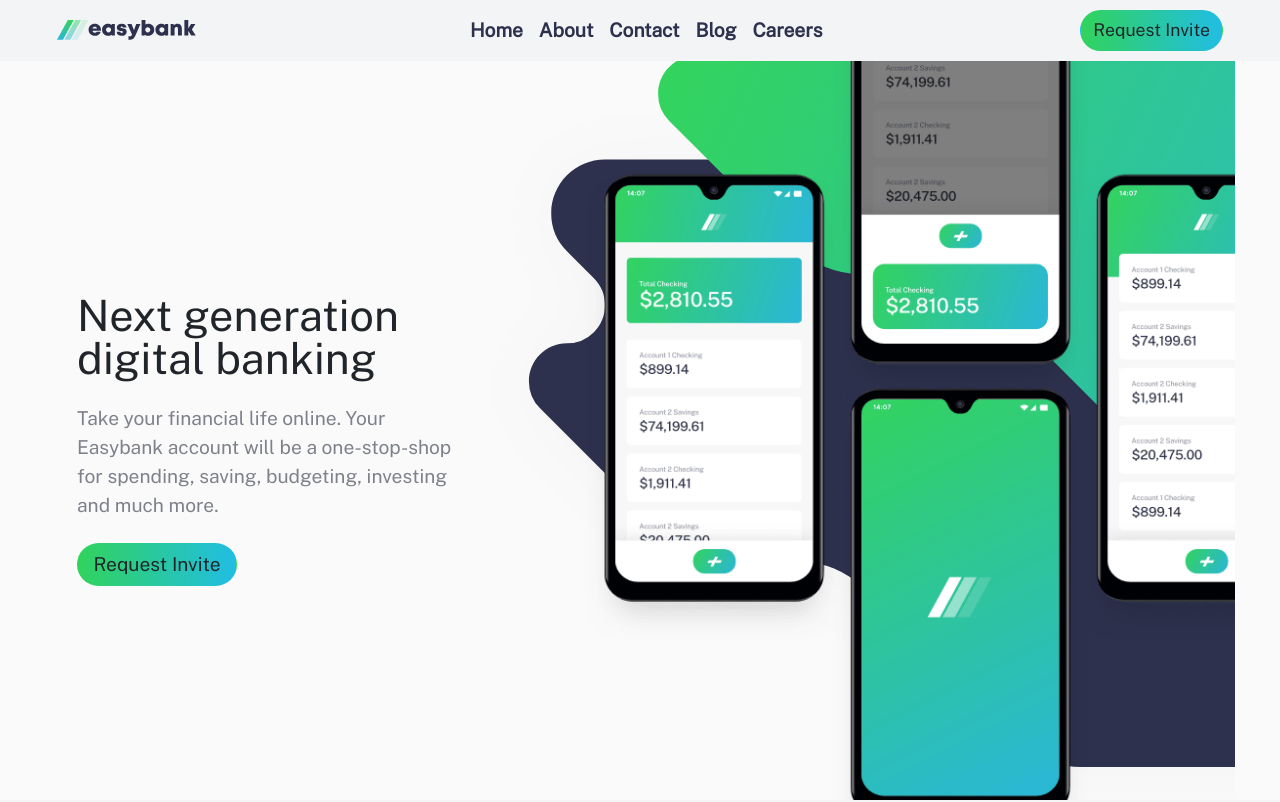
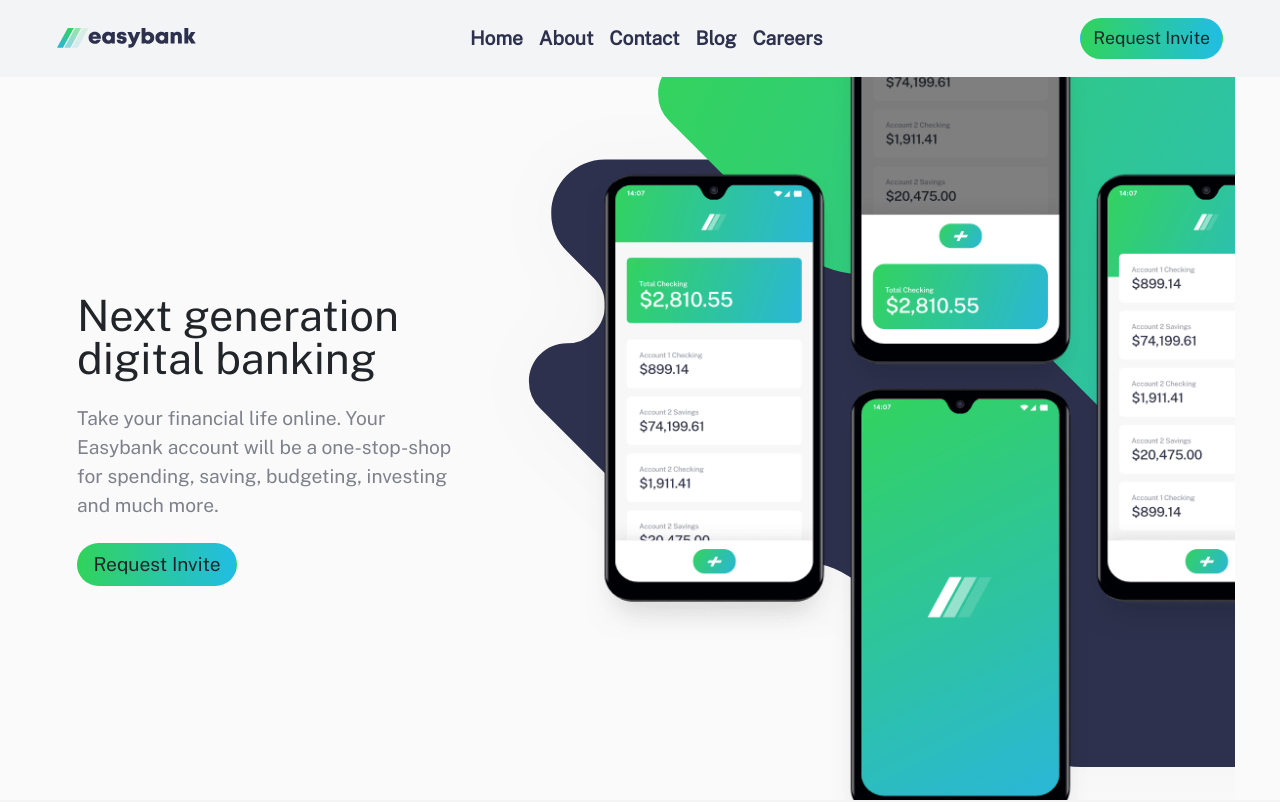
Before and after one commit to FruitfulEjiro/EasyBank-Landing-Page, a website: page index.html in a window 1280 px wide. Shown: the top 802 px of the page. Drawn offline with nearby package versions, Linux system fonts and the light colour scheme.

```diff
--- a/index.html
+++ b/index.html
@@ -19,7 +19,7 @@
 
   <body>
     <header
-      class="header navbar navbar-expand-md navbar-light container-xxl bg-light py-2 fixed-top">
+      class="header navbar navbar-expand-md navbar-light container-xxl bg-light py-3 fixed-top">
       <nav class="container-xl">
         <img
           src="./images/logo.svg"
```
